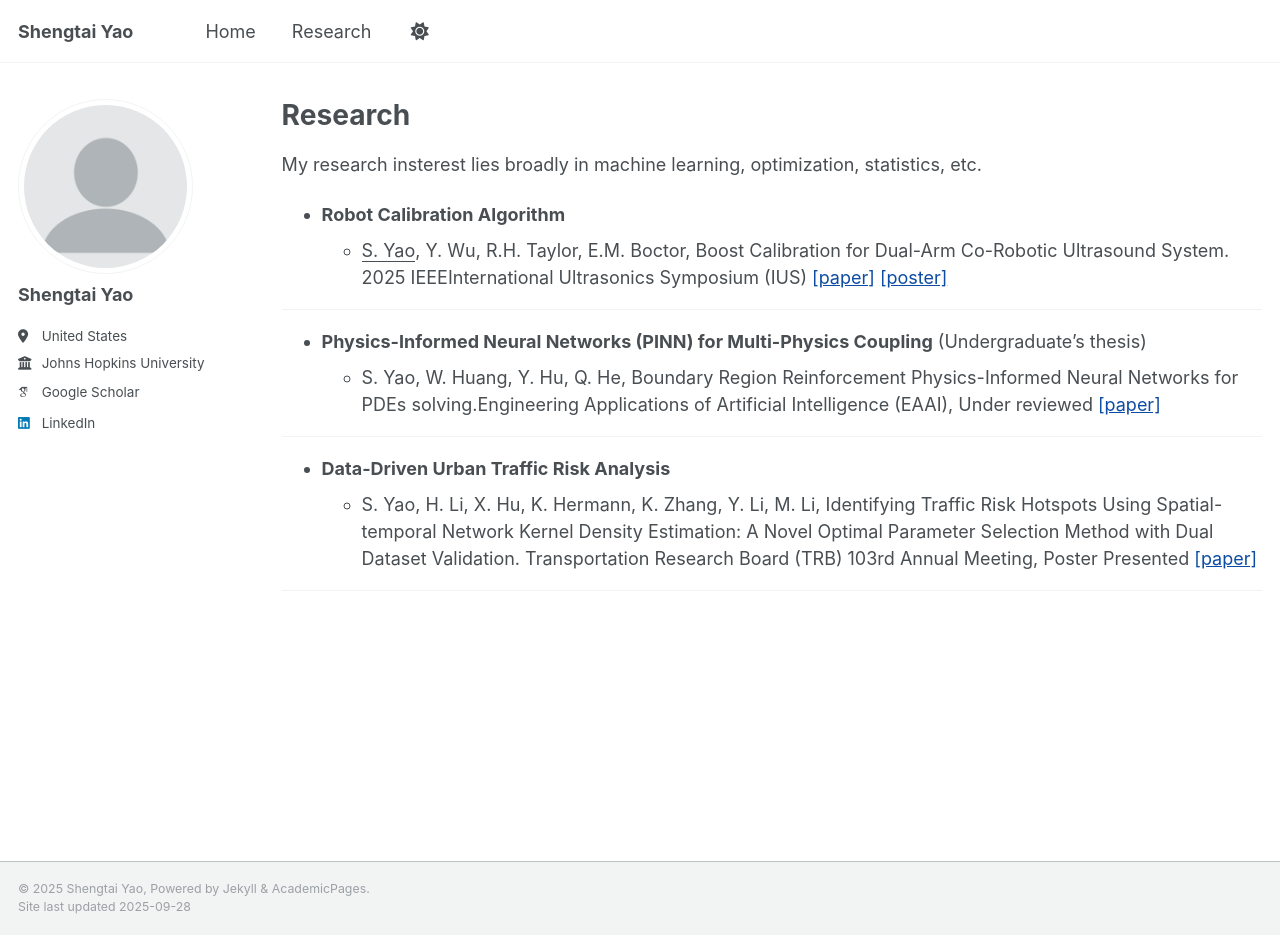
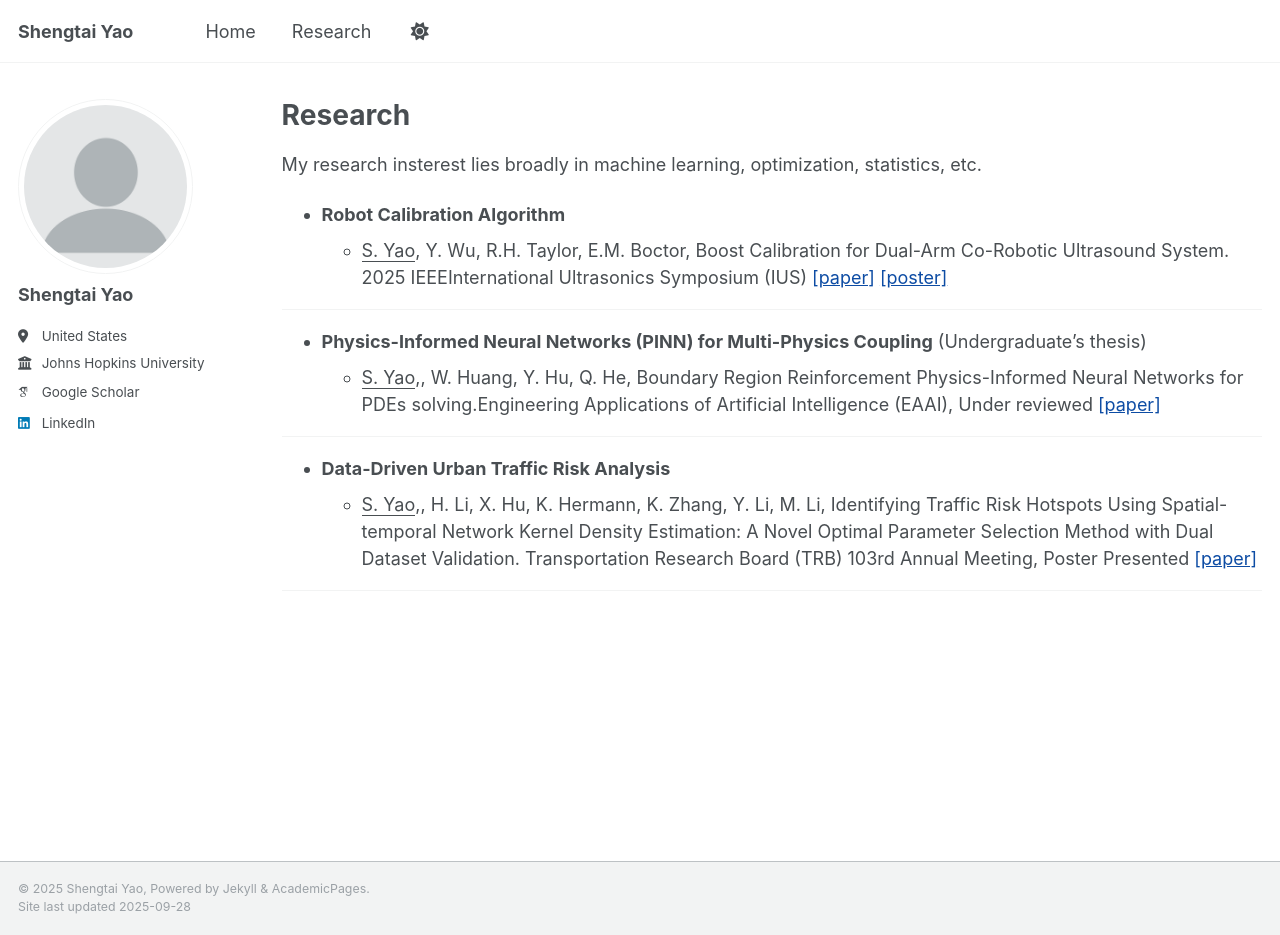
Before and after one commit to Yaoshengtai/Yaoshengtai.github.io, a Jekyll site: the page built from _pages/research.md, in a window 1280 px wide and 935 px high. Built offline with Jekyll 4.4.1, drawn with Linux system fonts in a browser that asks for light colours; some web fonts are replaced.

```diff
--- a/_pages/research.md
+++ b/_pages/research.md
@@ -14,11 +14,11 @@ My research insterest lies broadly in machine learning, optimization, statistics
 ---
 
 - **Physics-Informed Neural Networks (PINN) for Multi-Physics Coupling** (Undergraduate's thesis)
-  - S. Yao, W. Huang, Y. Hu, Q. He, Boundary Region Reinforcement Physics-Informed Neural Networks for PDEs solving.Engineering Applications of Artificial Intelligence (EAAI), Under reviewed [\[paper\]](https://papers.ssrn.com/sol3/papers.cfm?abstract_id=5005150)
+  - <u>S. Yao</u>,, W. Huang, Y. Hu, Q. He, Boundary Region Reinforcement Physics-Informed Neural Networks for PDEs solving.Engineering Applications of Artificial Intelligence (EAAI), Under reviewed [\[paper\]](https://papers.ssrn.com/sol3/papers.cfm?abstract_id=5005150)
 
 ---
 
 - **Data-Driven Urban Traffic Risk Analysis**
-  - S. Yao, H. Li, X. Hu, K. Hermann, K. Zhang, Y. Li, M. Li, Identifying Traffic Risk Hotspots Using Spatial-temporal Network Kernel Density Estimation: A Novel Optimal Parameter Selection Method with Dual Dataset Validation. Transportation Research Board (TRB) 103rd Annual Meeting, Poster Presented [\[paper\]](/files/paper/ST_NKDE_TRB.pdf)
+  - <u>S. Yao</u>,, H. Li, X. Hu, K. Hermann, K. Zhang, Y. Li, M. Li, Identifying Traffic Risk Hotspots Using Spatial-temporal Network Kernel Density Estimation: A Novel Optimal Parameter Selection Method with Dual Dataset Validation. Transportation Research Board (TRB) 103rd Annual Meeting, Poster Presented [\[paper\]](/files/paper/ST_NKDE_TRB.pdf)
 
 ---
```
